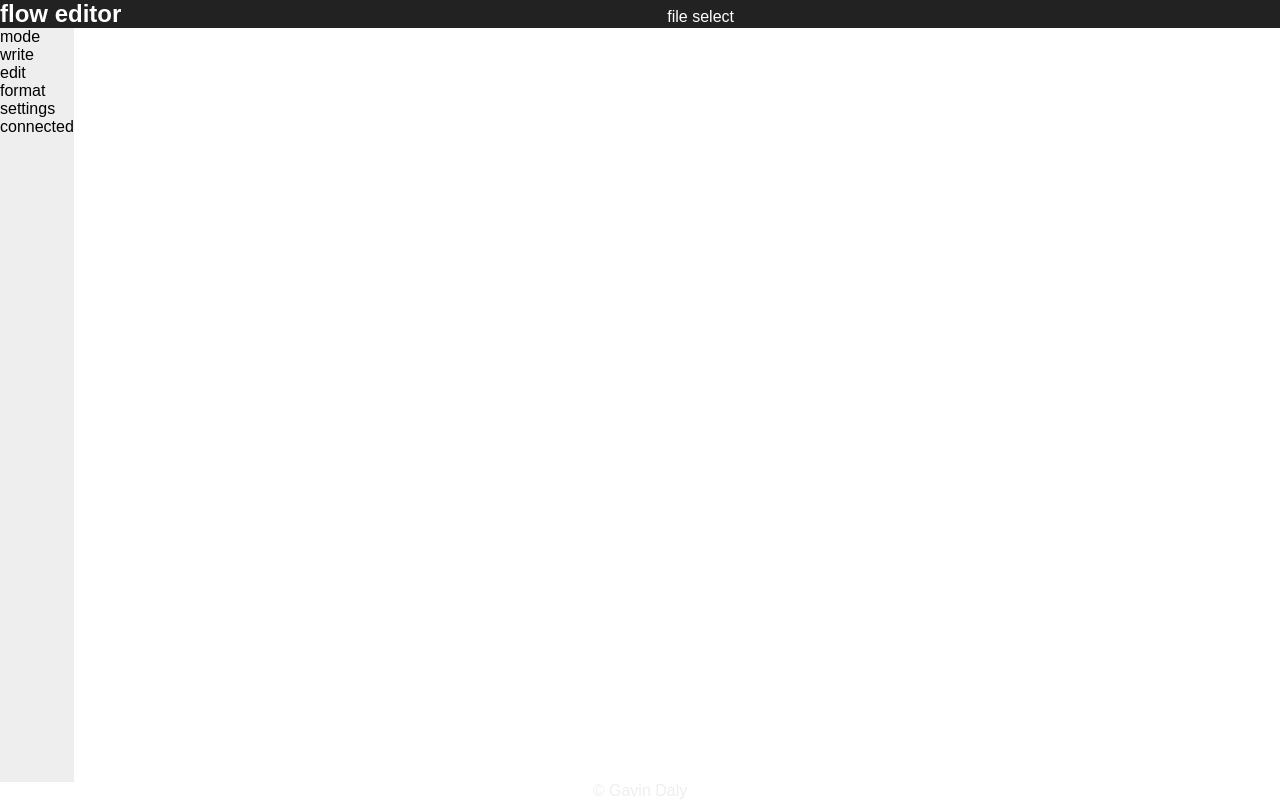
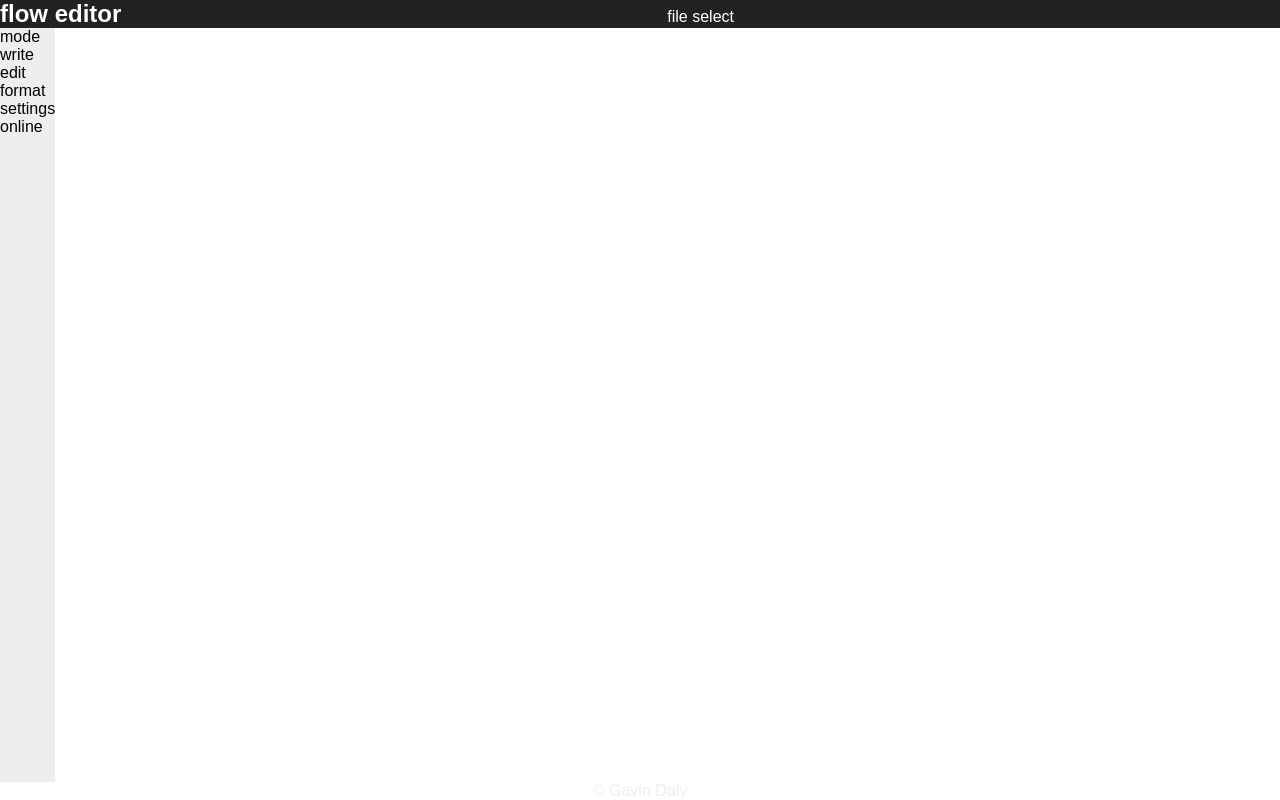
Before and after one commit to gavdaly/flow-editor, a React (Create React App) app: page / in a window 1280 px wide. Built offline with nearby package versions, Linux system fonts and the light colour scheme.

Commit message:
Made a connected component that tells if there is a connection or not.

```diff
--- a/src/SideBar.jsx
+++ b/src/SideBar.jsx
@@ -6,7 +6,8 @@ import {
 } from 'react-router-dom'
 import Radium from 'radium'
 
-// @Radium
+import Connected from './components/Connected'
+
 const SideBar = () => {
   return (
     <nav id='sidebar' style={{backgroundColor: '#eee'}}>
@@ -19,10 +20,15 @@ const SideBar = () => {
           </ul>
         </li>
         <li>settings</li>
-        <li>connected</li>
+        <li>
+          <Connected
+            connected="online"
+            offline="offline"
+          />
+        </li>
       </ul>
     </nav>
   )
 }
 
-export default SideBar
+export default Radium(SideBar)
--- /dev/null
+++ b/src/components/Connected.jsx
@@ -0,0 +1,7 @@
+import React from 'react'
+
+const Connected = ({connected, offline}) => {
+  return <div>{navigator.onLine ? connected : offline}</div>
+}
+
+export default Connected
```
